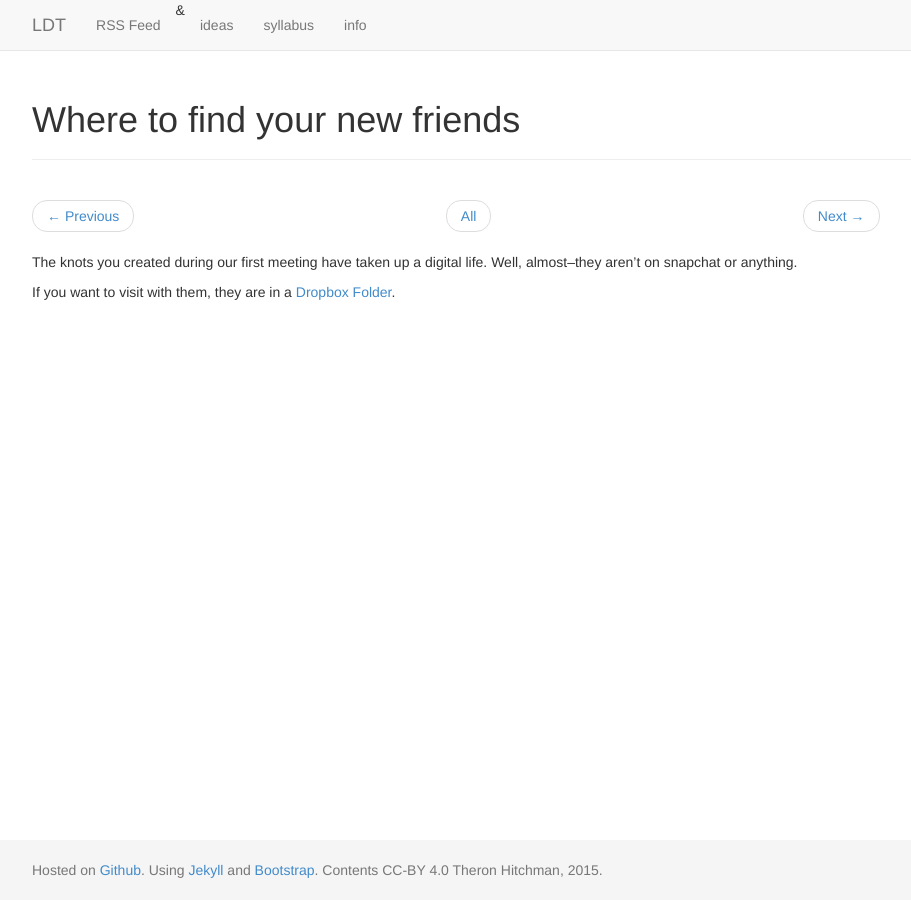
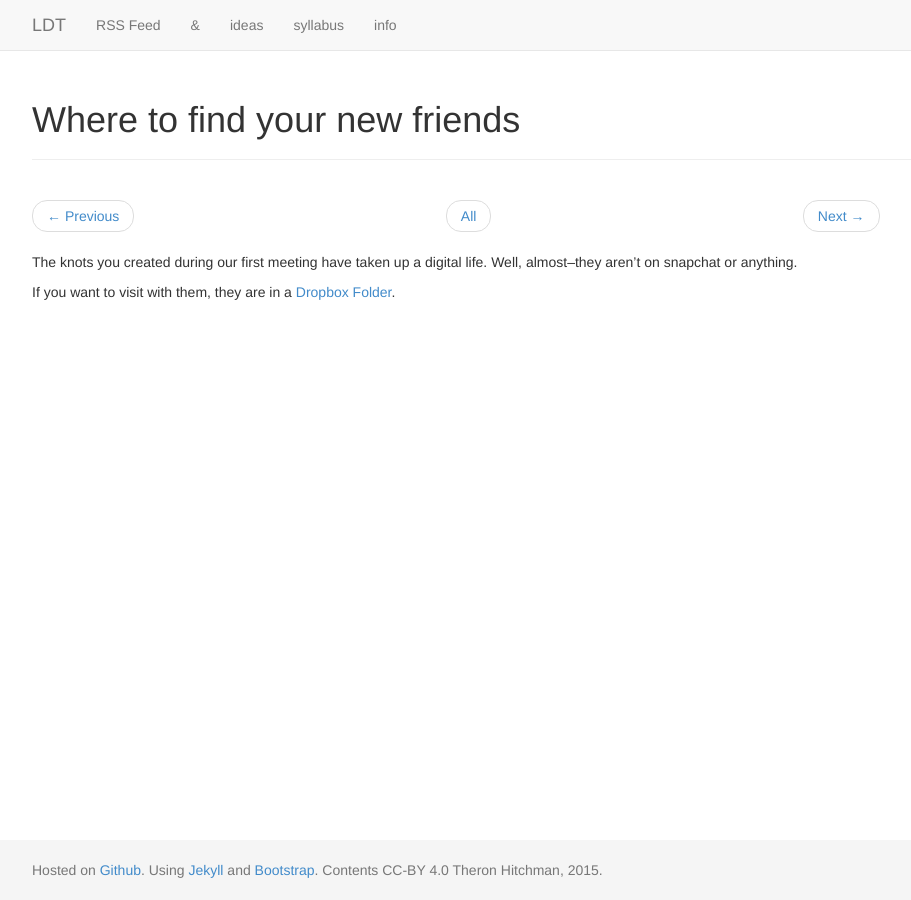
Before and after one commit to theronhitchman/low-dim-top, a Jekyll site: the page built from _posts/2015-08-26-knots.md, in a window 1280 px wide. Shown: the whole page, without its empty margins (38-949 px from the left). Built offline with Jekyll 4.4.1, drawn with Linux system fonts in a browser that asks for light colours; nearby versions of some CDN libraries.

```diff
--- a/_includes/header.html
+++ b/_includes/header.html
@@ -43,7 +43,7 @@
               <li>
                 <a href="{{site.baseurl}}/feed.xml"> RSS Feed </a>
               </li>
-              <li role="separator" class="divider">&amp;</li>
+              <li role="separator" class="divider"><a>&amp;</a></li>
               <li>
                 <a href="{{site.baseurl}}/ideas/">ideas</a>
               </li>
```
